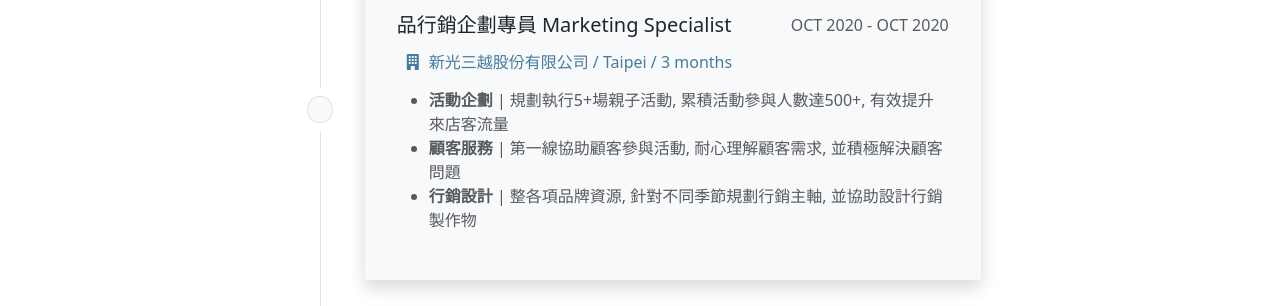
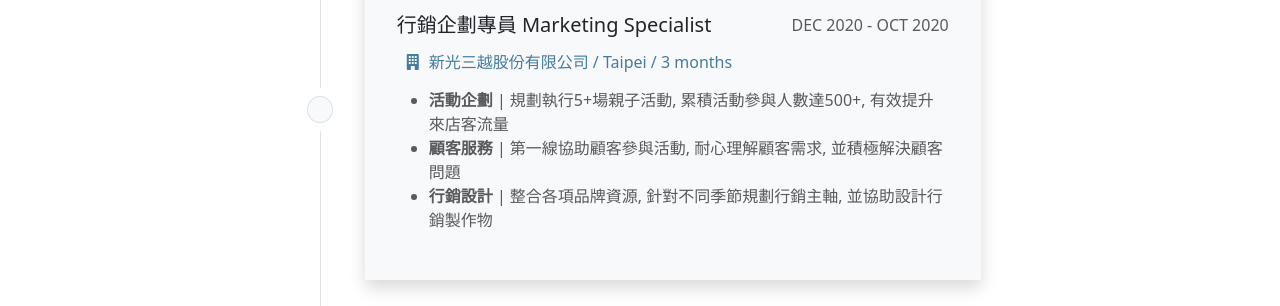
Before and after one commit to melody0000tw/melodyswebsite, a plain HTML site: page index.html in a window 1280 px wide. Shown: the part 2970-3276 px from the top of the page. Drawn offline with nearby package versions, Linux system fonts and the light colour scheme.

Commit message:
Update index.html

```diff
--- a/index.html
+++ b/index.html
@@ -326,14 +326,14 @@
                     <div class="card bg-white my-2 p-3 shadow bg-body-tertiary border-0" >
                         <img src="./photo/logo-skm.png" class="bg-white p-2" width="100" alt="upsports logo">
                         <div class="card-body">
-                            <div class="float-end text-muted fw-light">OCT 2020 - OCT 2020</div>
-                            <h5 class="card-title">品行銷企劃專員 Marketing Specialist</h5>
+                            <div class="float-end text-muted fw-light">DEC 2020 - OCT 2020</div>
+                            <h5 class="card-title">行銷企劃專員 Marketing Specialist</h5>
                             <h6 class="card-subtitle my-3 text-primary"><i class="bi bi-building-fill p-2"></i>新光三越股份有限公司 / Taipei / 3 months</h6>
                             <p class="card-text ">
                                 <ul class="text-muted">
                                     <li><b>活動企劃</b> | 規劃執行5+場親子活動, 累積活動參與人數達500+, 有效提升來店客流量</li>
                                     <li><b>顧客服務</b> | 第一線協助顧客參與活動, 耐心理解顧客需求, 並積極解決顧客問題</li>
-                                    <li><b>行銷設計</b> | 整各項品牌資源, 針對不同季節規劃行銷主軸, 並協助設計行銷製作物</li>
+                                    <li><b>行銷設計</b> | 整合各項品牌資源, 針對不同季節規劃行銷主軸, 並協助設計行銷製作物</li>
                                 </ul>
                             </p>
                         </div>
```
